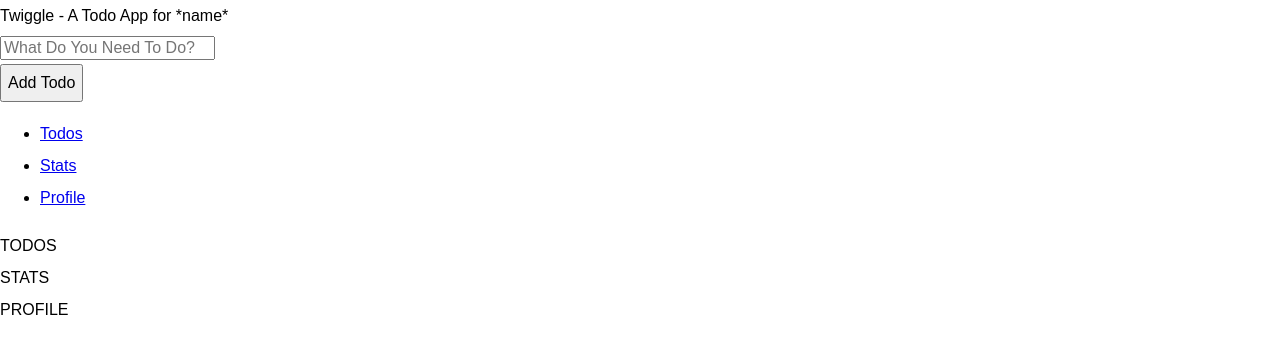
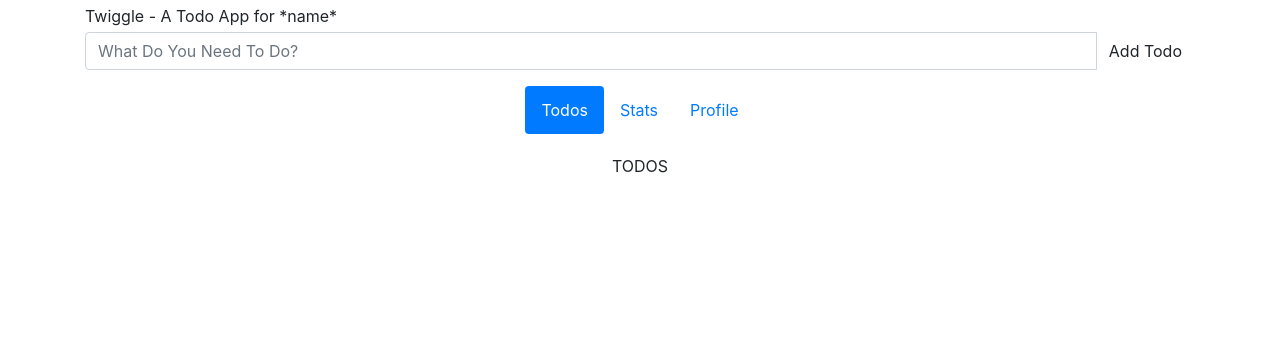
Before and after one commit to joey80/final_twiggle, a React (Create React App) app: page / in a window 1280 px wide. Shown: the top 354 px of the page. Built offline with nearby package versions, Linux system fonts and the light colour scheme.

Commit message:
feat: bootstrap and basic app structure

```diff
--- a/package.json
+++ b/package.json
@@ -33,6 +33,7 @@
   },
   "devDependencies": {
     "node-sass": "^4.13.1",
+    "react-bootstrap": "^1.0.0",
     "semantic-release": "^17.0.4"
   }
 }
--- a/public/index.html
+++ b/public/index.html
@@ -7,6 +7,12 @@
     <meta name="theme-color" content="#000000" />
     <meta name="description" content="Web site created using create-react-app" />
     <link rel="apple-touch-icon" href="%PUBLIC_URL%/logo192.png" />
+    <link
+      rel="stylesheet"
+      href="https://maxcdn.bootstrapcdn.com/bootstrap/4.4.1/css/bootstrap.min.css"
+      integrity="sha384-Vkoo8x4CGsO3+Hhxv8T/Q5PaXtkKtu6ug5TOeNV6gBiFeWPGFN9MuhOf23Q9Ifjh"
+      crossorigin="anonymous"
+    />
     <!--
       manifest.json provides metadata used when your web app is installed on a
       user's mobile device or desktop. See https://developers.google.com/web/fundamentals/web-app-manifest/
--- a/src/App.js
+++ b/src/App.js
@@ -1,4 +1,5 @@
 import React from 'react';
+import { Container, Row, Col } from 'react-bootstrap';
 import ContentContainer from './components/ContentContainer/ContentContainer';
 import Header from './components/Header/Header';
 import TabBar from './components/TabBar/TabBar';
@@ -6,11 +7,23 @@
 
 const App = () => {
   return (
-    <div className='app__container'>
-      <Header />
-      <TabBar />
-      <ContentContainer />
-    </div>
+    <Container>
+      <Row>
+        <Col>
+          <Header />
+        </Col>
+      </Row>
+      <Row>
+        <Col>
+          <TabBar />
+        </Col>
+      </Row>
+      <Row>
+        <Col>
+          <ContentContainer />
+        </Col>
+      </Row>
+    </Container>
   );
 };
 
```
Also changed, not shown: 1 other file (tests, documents, lock files or other folders).
